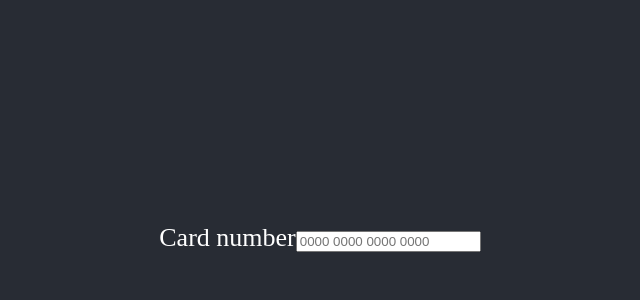
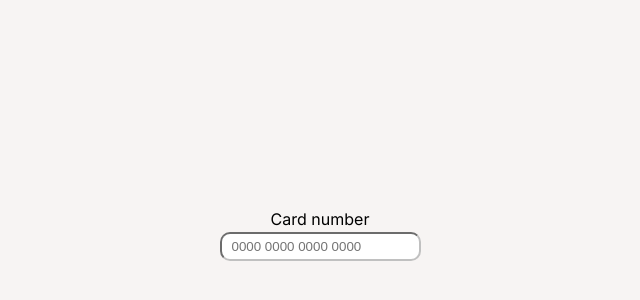
Before and after one commit to martastarnawska/card-validator, a React (Create React App) app: page / in a window 1280 px wide. Shown: the part 162-462 px from the top of the page, without its empty margins (320-960 px from the left). Built offline with nearby package versions, Linux system fonts and the light colour scheme.

Commit message:
style form

```diff
--- a/src/App.scss
+++ b/src/App.scss
@@ -1,22 +1,34 @@
 .App {
   text-align: center;
+  font-family: 'Inter', sans-serif;
 }
 
 .App-header {
-  background-color: #282c34;
+  background-color: #F7F4F3;
   min-height: 100vh;
   display: flex;
   flex-direction: column;
   align-items: center;
   justify-content: center;
-  font-size: calc(10px + 2vmin);
-  color: white;
+}
+
+.App__form {
+  display: flex;
+  flex-direction: column;
 }
 
 .App__message {
-  font-size: 12px;
+  font-size: 14px;
+
+  &--invalid {
+    color: red;
+  }
 }
 
-.App__message--invalid {
-  color: red;
+.App__input {
+  border-radius: 10px;
+  color: gray;
+  border-color: silver;
+  padding: 5px 10px;
+  margin: 5px;
 }
```
